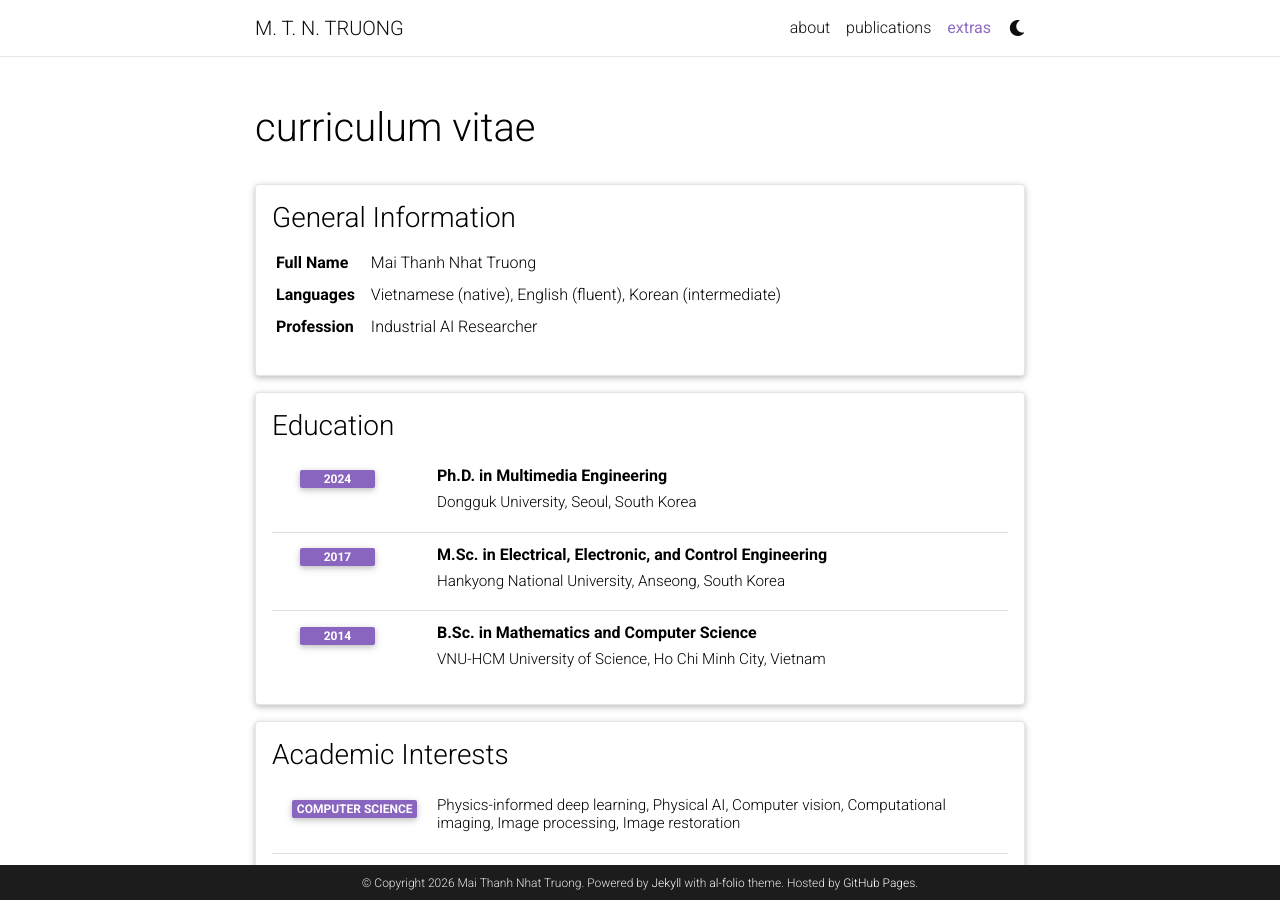
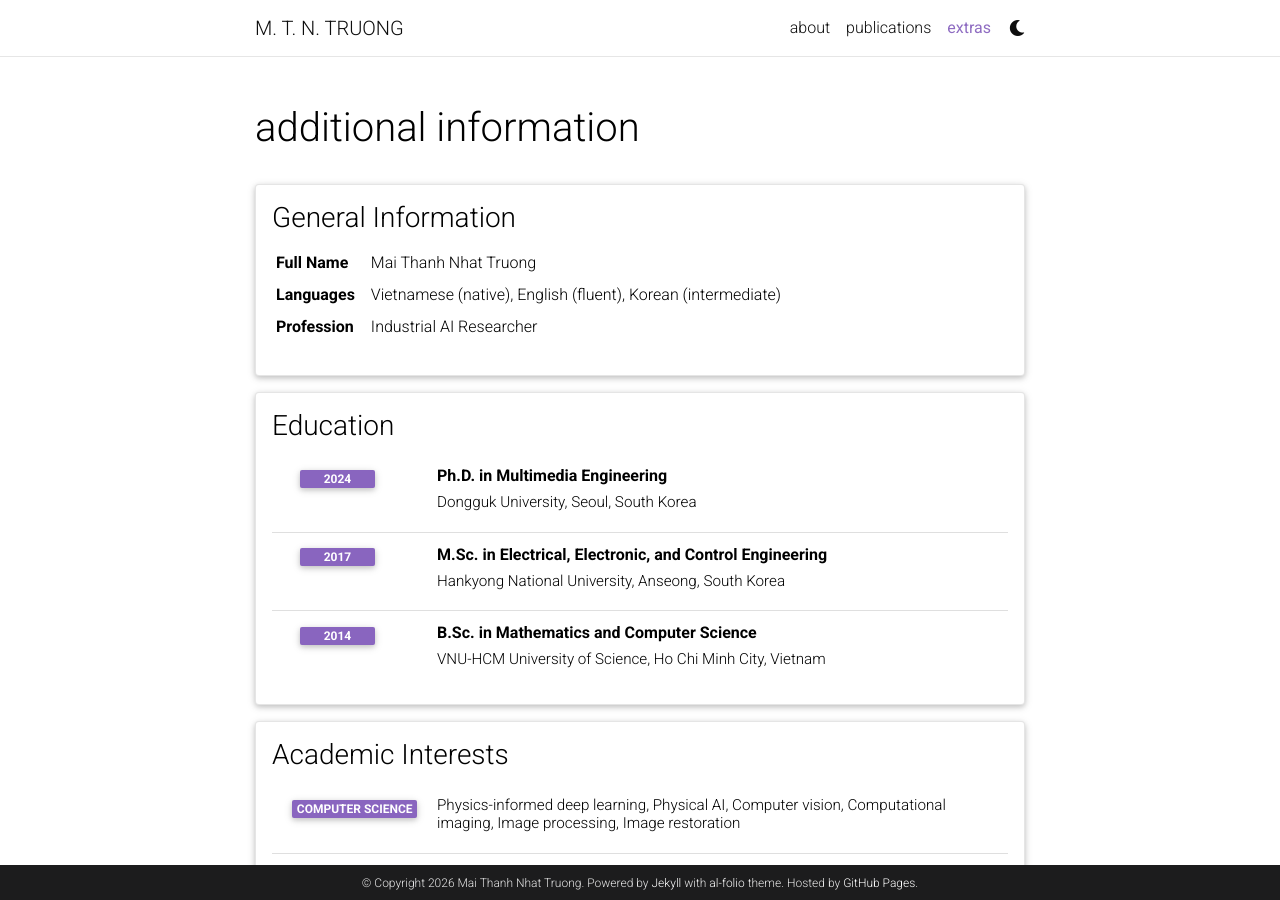
Before and after one commit to mtntruong/mtntruong.github.io, a Jekyll site: the page built from _pages/cv.md, in a window 1280 px wide and 900 px high. Built offline with Jekyll 4.4.1, drawn with Linux system fonts in a browser that asks for light colours; comment, search, counter and statistics services are not loaded; a style sheet for code colours, icons or effects is not loaded.

Commit message:
I forgot

```diff
--- a/_layouts/cv.html
+++ b/_layouts/cv.html
@@ -5,7 +5,7 @@
         <div class="post">
 
           <header class="post-header">
-            <h1 class="post-title">{{ "curriculum vitae" }} {% if page.cv_pdf %}<a href="{{ page.cv_pdf | prepend: 'assets/pdf/' | relative_url}}" target="_blank" rel="noopener noreferrer" class="float-right"><i class="fas fa-file-pdf"></i></a>{% endif %}</h1>
+            <h1 class="post-title">{{ "additional information" }} {% if page.cv_pdf %}<a href="{{ page.cv_pdf | prepend: 'assets/pdf/' | relative_url}}" target="_blank" rel="noopener noreferrer" class="float-right"><i class="fas fa-file-pdf"></i></a>{% endif %}</h1>
             <p class="post-description">{{ page.description }}</p>
           </header>
 
```
